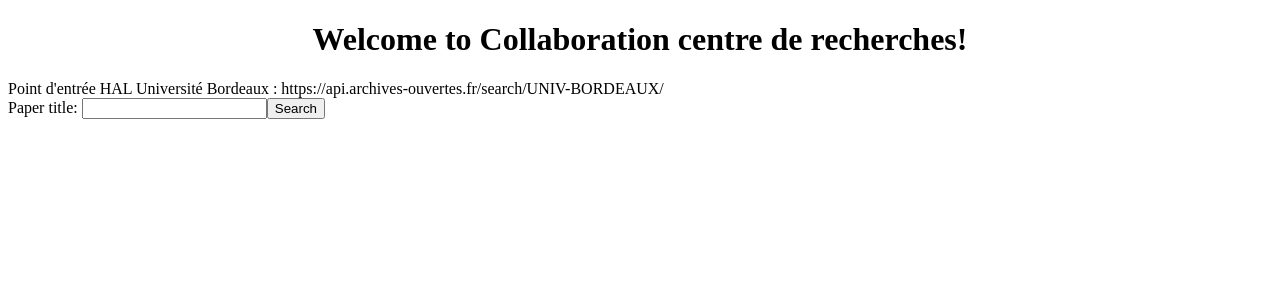
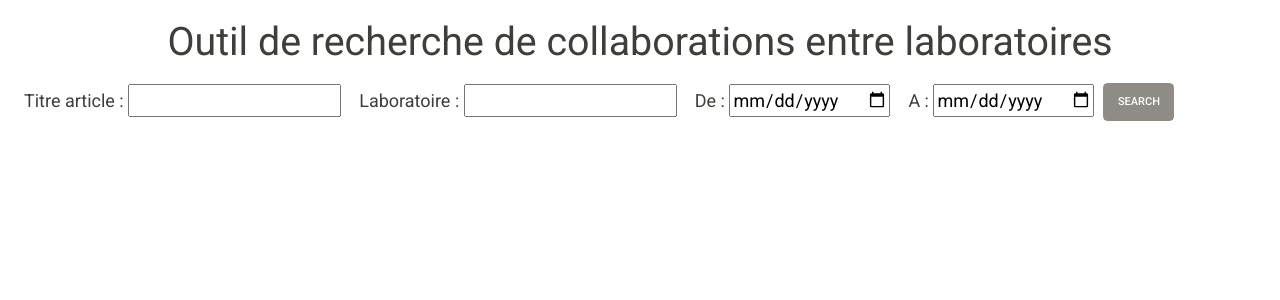
Before and after one commit to mperroy/projetWebGL, an Angular app: page / in a window 1280 px wide. Shown: the top 300 px of the page. Built offline with nearby package versions, Linux system fonts and the light colour scheme.

Commit message:
added bootstrap + search by date

```diff
--- a/src/app/app.component.html
+++ b/src/app/app.component.html
@@ -1,27 +1,38 @@
 <!--The content below is only a placeholder and can be replaced.-->
 <div style="text-align:center">
-  <h1>
-    Welcome to {{ title }}!
-  </h1>
+	<h1 class="my-md-3">
+		{{ title }}
+	</h1>
 </div>
 
-Point d'entrée HAL Université Bordeaux :
+<div class="container-fluid">
+	<label class="mx-md-2">Titre article :
+		<input #articleTitle />
+	</label>
 
-https://api.archives-ouvertes.fr/search/UNIV-BORDEAUX/
-<br/>
+	<label class="mx-md-2">Laboratoire :
+		<input #lab />
+	</label>
 
-<div>
-  <label>Paper title:
-    <input #articleTitle />
-  </label>
-  <button (click)="getArticleByTitle(articleTitle.value)">Search</button>
+	<label class="mx-md-2">De :
+		<input type="date" #firstDate />
+	</label>
+
+	<label class="mx-md-2">A :
+		<input type="date" #lastDate />
+	</label>
+
+	<button class="btn btn-secondary" (click)="getArticles(articleTitle.value, lab.value, firstDate.value, lastDate.value) ; clicked = true">Search</button>
 </div>
 
-<ul>
-	<li *ngFor="let r of results">
+<div class="ml-md-2" *ngIf="clicked && results.length == 0">
+	<p>Pas de résultats</p>
+</div>
+<ul class="list-group mx-md-2">
+	<li class="list-group-item bg-light" *ngFor="let r of results">
 		{{r.label_s}}
-		<ul>
-			<li *ngFor="let rc of r.labStructName_s">
+		<ul class="list-group pt-md-1">
+			<li class="list-group-item bg-white" *ngFor="let rc of r.labStructName_s">
 				{{rc}}
 			</li>
 		</ul>
--- a/src/app/app.component.ts
+++ b/src/app/app.component.ts
@@ -7,7 +7,9 @@ import { HalService } from './hal.service';
 	styleUrls: ['./app.component.css']
 })
 export class AppComponent {
-	title = 'Collaboration centre de recherches';
+	title = 'Outil de recherche de collaborations entre laboratoires';
+
+	clicked = false;
 
 	results: any = [];
 
@@ -15,11 +17,22 @@ export class AppComponent {
 
 	ngOnInit() { }
 
-	getArticleByTitle(title: string) {
+	getArticles(title: string, lab: string, firstDate: Date, lastDate: Date) {
 		this.results = [];
-		this.hal.getDataByTitle(title).subscribe((data: {}) => {
-			console.log(data);
-			this.results = data;
-		});
+
+		if(title || lab || firstDate || lastDate){
+			this.hal.getData(title, lab, firstDate, lastDate).subscribe((data: {}) => {
+				console.log(data);
+				this.results = data;
+			});
+		}
 	}
-}
+
+	// getArticleByTitle(title: string) {
+		// 	this.results = [];
+		// 	this.hal.getDataByTitle(title).subscribe((data: {}) => {
+			// 		console.log(data);
+			// 		this.results = data;
+			// 	});
+			// }
+		}
--- a/src/app/hal.service.ts
+++ b/src/app/hal.service.ts
@@ -15,19 +15,53 @@ const httpOptions = {
 })
 
 export class HalService {
+	query: string;
 
 	constructor(private http: HttpClient) { }
 
-	// test : recherche titre avec "parole" dedans
-	getDataByTitle(title: string): Observable<any> {
-		return this.http.get(endpoint + `?q=title_t:${title}&fl=*`).pipe(
+	getData(title: string, lab: string, firstDate: Date, lastDate: Date): Observable<any> {
+		this.query = endpoint + '?q=';
+
+		if(title){
+			this.getDataByTitle(title);
+		}
+
+		if(lab){
+			// TODO
+		}
+
+		if(firstDate || lastDate){
+			this.getDataByDate(firstDate, lastDate);
+		}
+
+		return this.http.get(this.query + '&fl=*').pipe(
 			map(this.extractData)
 		);
+	}
+
+	getDataByTitle(title: string) {
+		this.query += `title_t:${title}`;
+	}
+
+	getDataByDate(firstDate: Date, lastDate: Date) {
+		var fDate = new Date(firstDate);
+		var lDate = new Date(lastDate);
+
+		this.query += '&fq=submittedDate_tdate:'
+		if(firstDate)
+			this.query += `[${fDate.toISOString()} TO `;
+		else
+			this.query += '[* TO ';
+
+		if(lastDate)
+			this.query += `${lDate.toISOString()}]`;
+		else
+			this.query += 'NOW]';
 	}
 
 	private extractData(res: Response) {
 		let body = JSON.stringify(res);
 		let jsonObj = JSON.parse(body);
-		return jsonObj.response.docs || ['Doesnt', 'work'];
+		return jsonObj.response.docs || [];
 	}
 }
--- a/src/index.html
+++ b/src/index.html
@@ -2,13 +2,17 @@
 <html lang="en">
 <head>
   <meta charset="utf-8">
-  <title>ProjetWebGL</title>
+  <title>Collaboration Laboratoires</title>
   <base href="/">
 
   <meta name="viewport" content="width=device-width, initial-scale=1">
-  <link rel="icon" type="image/x-icon" href="favicon.ico">
+  <!-- <link rel="icon" type="image/x-icon" href="favicon.ico"> -->
+  <link rel="stylesheet" href="https://stackpath.bootstrapcdn.com/bootswatch/4.2.1/sandstone/bootstrap.min.css" crossorigin="anonymous">
 </head>
 <body>
   <app-root></app-root>
+
+  <script src="https://code.jquery.com/jquery-3.1.1.min.js" integrity="sha256-hVVnYaiADRTO2PzUGmuLJr8BLUSjGIZsDYGmIJLv2b8=" crossorigin="anonymous"></script>
+  <script src="https://stackpath.bootstrapcdn.com/bootswatch/4.2.1/sandstone/bootstrap.min.css" crossorigin="anonymous"></script>
 </body>
 </html>
--- a/src/styles.css
+++ b/src/styles.css
@@ -1 +1,5 @@
 /* You can add global styles to this file, and also import other style files */
+
+* {
+	font-size:18px;
+}
```
